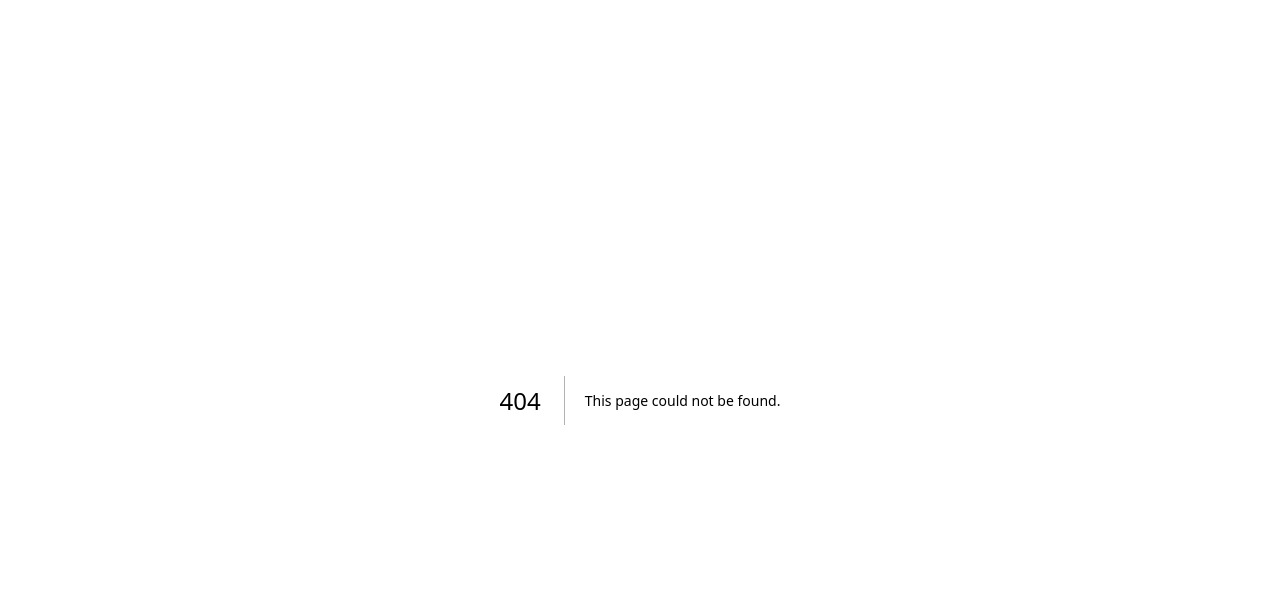
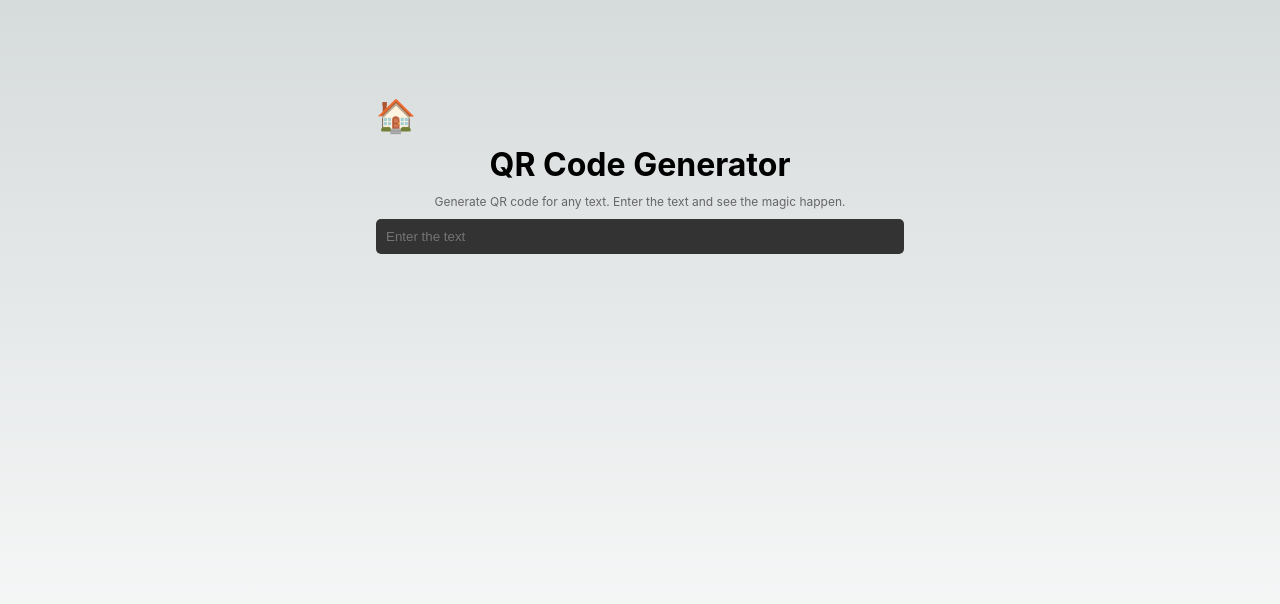
Before and after one commit to nishantrpai/tools.nishu.dev, a Next.js app: page /qrcode in a window 1280 px wide. Before the commit this address had no page. Shown: the top 604 px of the page. Built offline with nearby package versions, Linux system fonts and the light colour scheme.

Commit message:
tool to create qr code

```diff
--- a/package.json
+++ b/package.json
@@ -12,6 +12,7 @@
     "ethers": "^6.11.1",
     "next": "13.4.10",
     "openai": "^4.29.2",
+    "qrcode": "^1.5.3",
     "react": "18.2.0",
     "react-dom": "18.2.0",
     "react-icons": "^5.0.1",
--- a/pages/index.js
+++ b/pages/index.js
@@ -48,6 +48,12 @@ export default function Home() {
       publishDate: '31st March 2024',
       icon: '✏️',
       url: '/draw'
+    },
+    {
+      title: 'QR Code Generator',
+      description: 'Generate QR code for any text.',
+      publishDate: '1st April 2024',
+      icon: '🔲',
     }
   ]
 
--- /dev/null
+++ b/pages/qrcode.js
@@ -0,0 +1,93 @@
+// input text to generate qr code that can be copied to clipboard
+import Head from 'next/head'
+import styles from '@/styles/Home.module.css'
+import { useState, useEffect } from 'react'
+import QRCode from 'qrcode'
+
+export default function QRCodeGenerator() {
+  const [text, setText] = useState('')
+  const [qr, setQr] = useState('')
+  const [copy, setCopy] = useState(false)
+
+  useEffect(() => {
+    if (text) {
+      QRCode.toDataURL(text).then((url) => {
+        setQr(url)
+      })
+    }
+  }, [text])
+
+  return (
+    <>
+      <Head>
+        <title>QR Code Generator</title>
+        <meta name="description" content="Generate QR code for any text." />
+        <meta name="viewport" content="width=device-width, initial-scale=1" />
+        <link rel="icon" href="/favicon.ico" />
+      </Head>
+      <main className={styles.main}>
+        <a href='/' className={styles.home}>🏠</a>
+        <h1>QR Code Generator</h1>
+        <span style={{
+          width: '100%',
+          textAlign: 'center',
+          color: '#666',
+          fontSize: '12px'
+        }}>
+          Generate QR code for any text. Enter the text and see the magic happen.
+        </span>
+        <input
+          placeholder="Enter the text"
+          value={text}
+          onChange={(e) => setText(e.target.value)}
+          style={{
+            border: 'none',
+            background: '#333',
+            outline: 'none',
+            width: '100%',
+            padding: '10px',
+            borderRadius: '5px',
+          }}
+        />
+        <br />
+        <br />
+        {qr &&
+          <img
+            src={qr}
+            alt="QR Code"
+            style={{
+              display: 'block',
+              margin: '0 auto',
+              width: '200px',
+              height: '200px',
+              borderRadius: '5px',
+              border: '1px solid #333'
+            }}
+          />}
+        <br />
+        <br />
+        {qr && <button onClick={() => {
+          // copy image to clipboard
+          QRCode.toCanvas(text, { errorCorrectionLevel: 'H' }, (err, canvas) => {
+            if (err) throw err
+            canvas.toBlob((blob) => {
+              navigator.clipboard.write([
+                new ClipboardItem({
+                  'image/png': blob
+                })
+              ]).then(() => {
+                setCopy(true)
+                setTimeout(() => {
+                  setCopy(false)
+                }, 3000)
+              })
+            })
+          })
+          setCopy(true)
+        }
+        }>Copy QR Code</button>}
+        {copy && <p>Copied to clipboard</p>}
+      </main>
+    </>
+  )
+}
```
Also changed, not shown: 1 other file (tests, documents, lock files or other folders).
